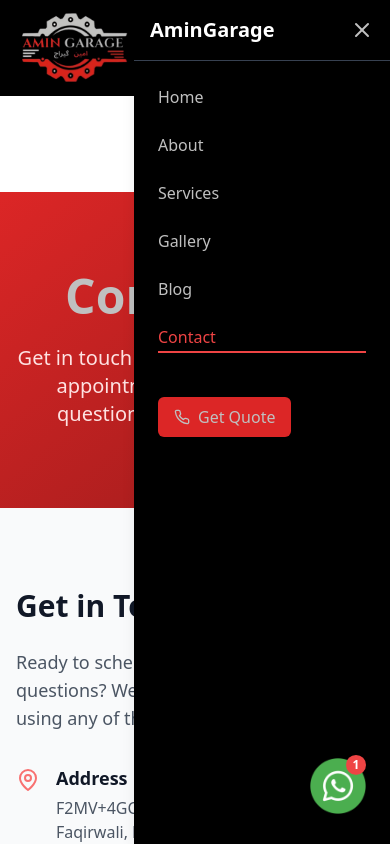
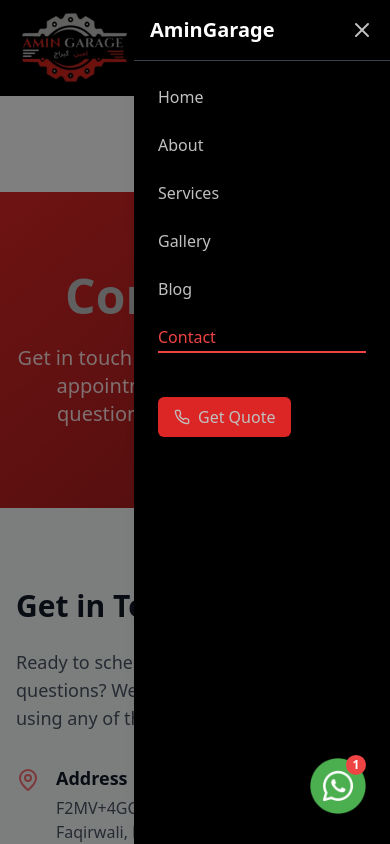
Before and after one commit to razaaliwebdev/amingarage, a React (Vite) app: page /contact in a window 390 px wide. Both pictures are taken after a click on the button 362 px from the left and 48 px from the top of the page. Shown: the top 844 px of the page. Built offline with nearby package versions, Linux system fonts and the light colour scheme.

Commit message:
fix the navbar

```diff
--- a/src/components/Navbar.tsx
+++ b/src/components/Navbar.tsx
@@ -18,7 +18,6 @@ const Navbar = () => {
 
   useEffect(() => {
     const handleScroll = () => {
-      // Show blur effect when scrolling in any direction
       if (window.scrollY > 10) {
         setScrolled(true);
       } else {
@@ -30,13 +29,28 @@ const Navbar = () => {
     return () => window.removeEventListener("scroll", handleScroll);
   }, []);
 
+  useEffect(() => {
+    // Prevent scrolling when menu is open
+    if (menuOpen) {
+      document.body.style.overflow = "hidden";
+    } else {
+      document.body.style.overflow = "auto";
+    }
+
+    // Cleanup function
+    return () => {
+      document.body.style.overflow = "auto";
+    };
+  }, [menuOpen]);
+
   const toggleDrawer = () => {
     setMenuOpen(!menuOpen);
   };
 
   return (
+    <>
       <nav
-      className={`sticky top-0 left-0 right-0 w-full h-24 px-4 md:px-8 flex items-center justify-between z-50 transition-all duration-300 ${
+        className={`sticky top-0 left-0 right-0 w-full h-24 px-4 md:px-8 flex items-center justify-between z-40 transition-all duration-300 ${
           scrolled ? "bg-black/80 backdrop-blur-md shadow-lg" : "bg-black"
         }`}
       >
@@ -85,10 +99,25 @@ const Navbar = () => {
         >
           {menuOpen ? <FiX /> : <FiMenu />}
         </button>
+      </nav>
 
       {/* Mobile Sidebar */}
       <div
-        className={`fixed top-0 right-0 h-full w-64 bg-black shadow-lg transform transition-transform duration-300 ease-in-out z-40 ${
+        className={`fixed inset-0 z-50 transition-all duration-300 ease-in-out ${
+          menuOpen ? "visible" : "invisible"
+        }`}
+      >
+        {/* Overlay */}
+        <div
+          className={`absolute inset-0 bg-black/50 transition-opacity duration-300 ${
+            menuOpen ? "opacity-100" : "opacity-0"
+          }`}
+          onClick={toggleDrawer}
+        />
+
+        {/* Sidebar Content */}
+        <div
+          className={`absolute top-0 right-0 h-full w-64 bg-black shadow-lg transition-transform duration-300 ease-in-out ${
             menuOpen ? "translate-x-0" : "translate-x-full"
           }`}
         >
@@ -128,7 +157,8 @@ const Navbar = () => {
             </NavLink>
           </div>
         </div>
-    </nav>
+      </div>
+    </>
   );
 };
 
```
Lines whose indentation alone changed are shown as unchanged.
